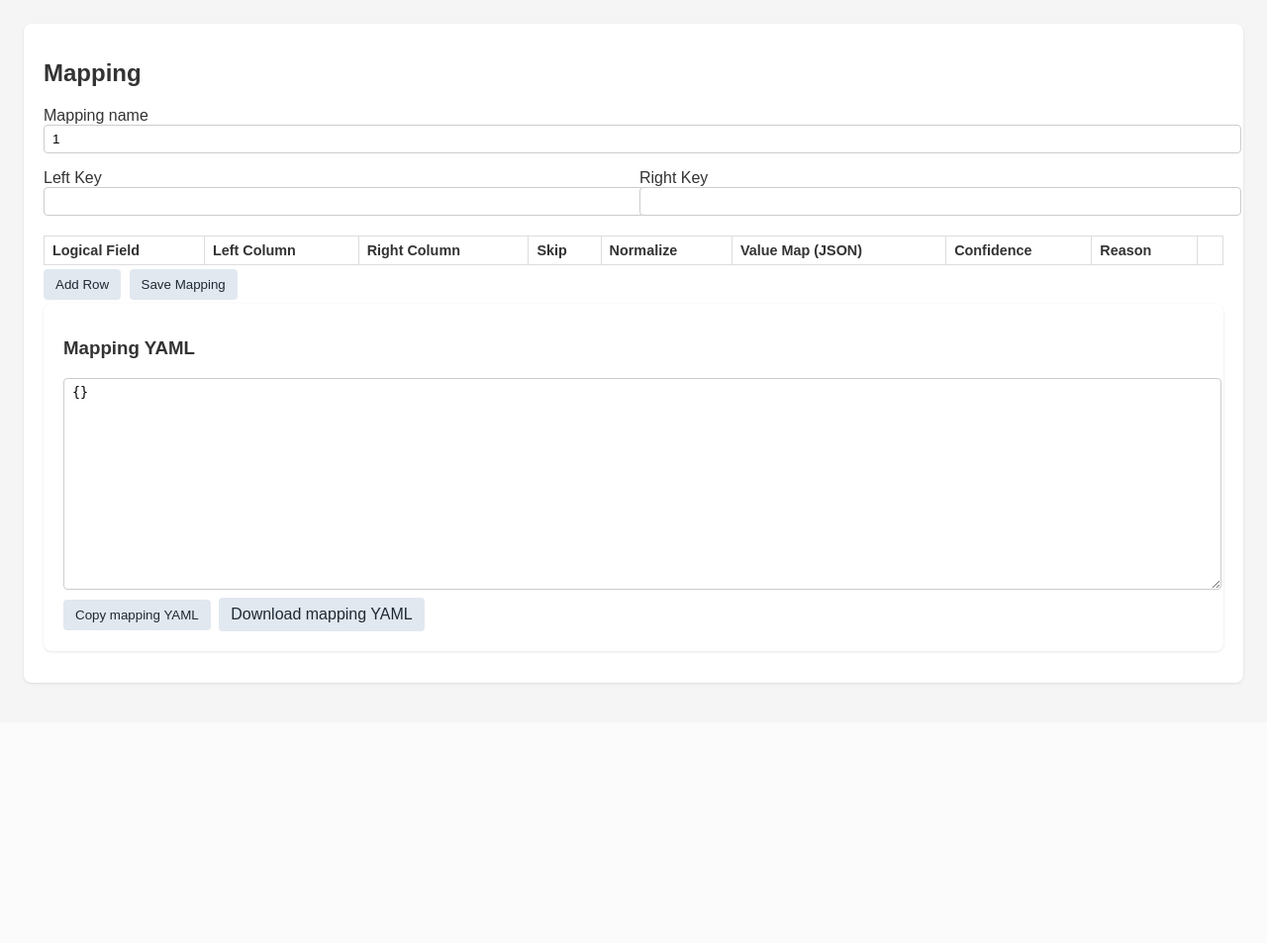
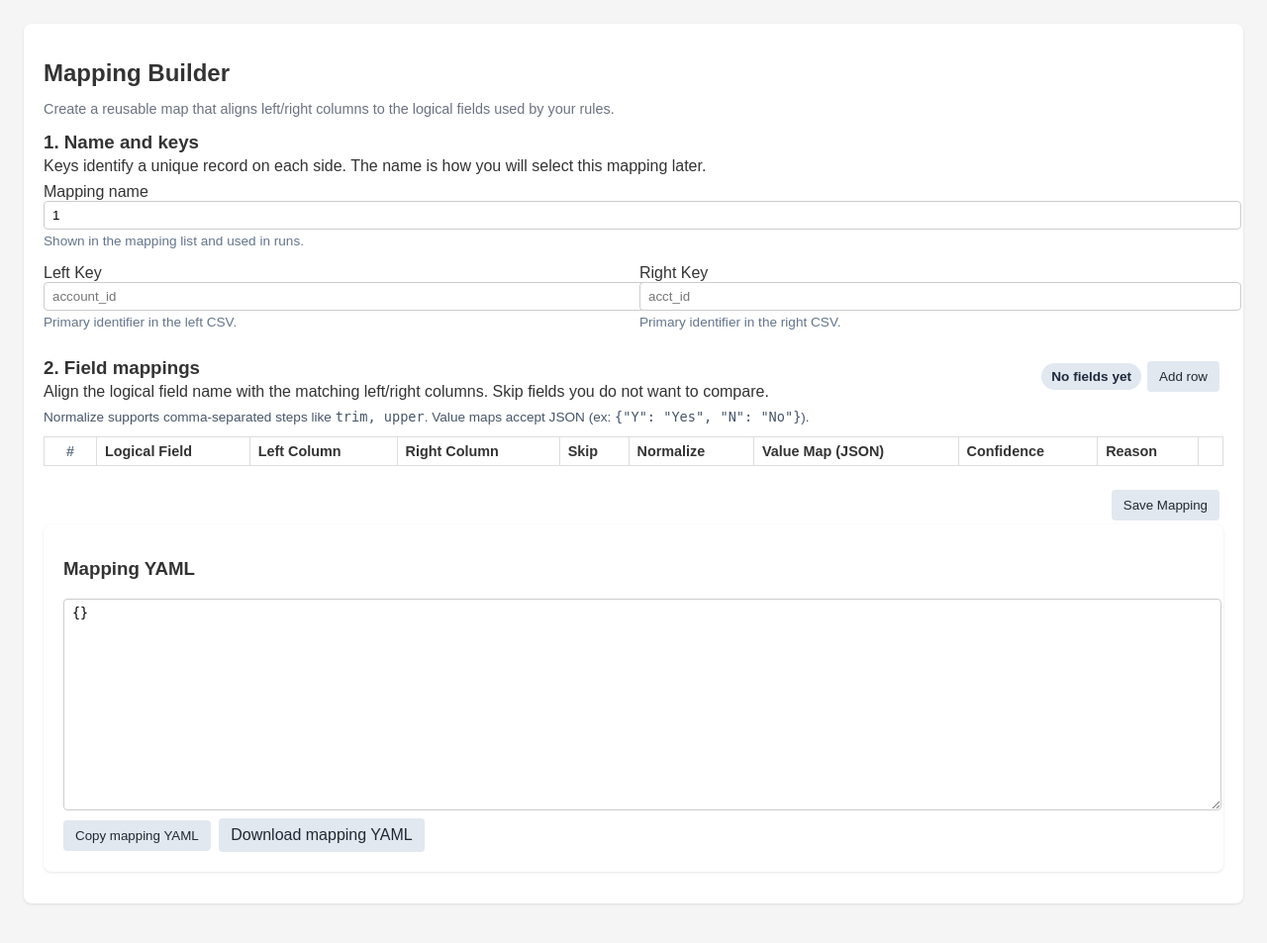
Before and after one commit to shadman-a/python-validator, a FastAPI app: page /mapping/edit/1 in a window 1280 px wide. Shown: the part 112-1065 px from the top of the page at 99% size. Before the commit the page ends 804 px from the top, so only its background shows below. Run offline with FastAPI, Linux system fonts and the light colour scheme; lists and menus that the app fills with data are empty.

Commit message:
Improve mapping builder UX

```diff
--- a/src/web/static/app.css
+++ b/src/web/static/app.css
@@ -91,6 +91,105 @@ textarea {
 
 .mapping-table select {
   width: 100%;
+}
+
+.page-header {
+  display: flex;
+  justify-content: space-between;
+  gap: 16px;
+  align-items: flex-start;
+  flex-wrap: wrap;
+}
+
+.page-header h2 {
+  margin-bottom: 4px;
+}
+
+.file-summary {
+  display: flex;
+  flex-direction: column;
+  gap: 6px;
+}
+
+.pill {
+  background: #f1f5f9;
+  border: 1px solid #e2e8f0;
+  color: #0f172a;
+  padding: 6px 10px;
+  border-radius: 999px;
+  font-size: 0.85rem;
+  display: inline-flex;
+  gap: 6px;
+  align-items: center;
+}
+
+.section-header {
+  display: flex;
+  justify-content: space-between;
+  gap: 12px;
+  align-items: flex-start;
+  margin-bottom: 8px;
+  flex-wrap: wrap;
+}
+
+.section-header h3 {
+  margin: 0;
+}
+
+.section-description {
+  margin: 4px 0 0;
+}
+
+.field-hint {
+  display: block;
+  margin-top: 4px;
+  font-size: 0.85rem;
+  color: #64748b;
+}
+
+.mapping-actions {
+  display: flex;
+  gap: 6px;
+  flex-wrap: wrap;
+}
+
+.field-count {
+  align-self: center;
+  padding: 6px 10px;
+  border-radius: 999px;
+  background: #e2e8f0;
+  color: #1e293b;
+  font-size: 0.85rem;
+  font-weight: 600;
+}
+
+.table-help {
+  margin: 0 0 8px;
+  font-size: 0.85rem;
+  color: #475569;
+}
+
+.mapping-table .row-index {
+  width: 36px;
+  text-align: center;
+  color: #64748b;
+  font-weight: 600;
+}
+
+.mapping-table tbody tr:hover {
+  background: #f8fafc;
+}
+
+.mapping-table textarea {
+  min-height: 48px;
+}
+
+.actions {
+  display: flex;
+  flex-wrap: wrap;
+  gap: 8px;
+  margin-top: 12px;
+  justify-content: flex-end;
 }
 
 .filters {
--- a/src/web/static/app.js
+++ b/src/web/static/app.js
@@ -41,11 +41,27 @@ function setupMappingTable() {
   const table = document.querySelector('.mapping-table');
   if (!table) return;
   const tbody = table.querySelector('tbody');
+  const tableWrapper = table.closest('.form-section');
+  const rowCountLabel = tableWrapper?.querySelector('[data-row-count]');
+
+  function updateRowNumbers() {
+    const rows = Array.from(tbody.querySelectorAll('tr'));
+    rows.forEach((row, index) => {
+      const cell = row.querySelector('.row-index');
+      if (cell) {
+        cell.textContent = String(index + 1);
+      }
+    });
+    if (rowCountLabel) {
+      rowCountLabel.textContent = rows.length ? `${rows.length} fields` : 'No fields yet';
+    }
+  }
 
   document.querySelectorAll('[data-action="add-row"]').forEach(btn => {
     btn.addEventListener('click', () => {
       const row = document.createElement('tr');
       row.innerHTML = `
+        <td class="row-index"></td>
         <td><input type="text" name="field_name" /></td>
         <td><input type="text" name="left_column" /></td>
         <td><input type="text" name="right_column" /></td>
@@ -58,17 +74,22 @@ function setupMappingTable() {
       `;
       tbody.appendChild(row);
       attachRemove(row);
+      updateRowNumbers();
     });
   });
 
   function attachRemove(row) {
     const btn = row.querySelector('[data-action="remove-row"]');
     if (btn) {
-      btn.addEventListener('click', () => row.remove());
+      btn.addEventListener('click', () => {
+        row.remove();
+        updateRowNumbers();
+      });
     }
   }
 
   tbody.querySelectorAll('tr').forEach(attachRemove);
+  updateRowNumbers();
 
   const autoBtn = document.querySelector('[data-action="auto-guess"]');
   if (autoBtn) {
--- a/src/web/templates/mapping.html
+++ b/src/web/templates/mapping.html
@@ -1,32 +1,67 @@
 {% extends "base.html" %}
 {% block content %}
 <section class="card">
-  <h2>Mapping</h2>
+  <div class="page-header">
+    <div>
+      <h2>Mapping Builder</h2>
+      <p class="muted">Create a reusable map that aligns left/right columns to the logical fields used by your rules.</p>
+    </div>
+    {% if left_path or right_path %}
+    <div class="file-summary">
+      {% if left_path %}<div class="pill"><strong>Left:</strong> {{ left_path }}</div>{% endif %}
+      {% if right_path %}<div class="pill"><strong>Right:</strong> {{ right_path }}</div>{% endif %}
+    </div>
+    {% endif %}
+  </div>
   <form method="post" action="/mapping/save">
     <input type="hidden" name="left_path" value="{{ left_path }}" />
     <input type="hidden" name="right_path" value="{{ right_path }}" />
     {% if rule_file %}<input type="hidden" name="rule_file" value="{{ rule_file }}" />{% endif %}
 
+    <div class="form-section">
+      <div class="section-header">
+        <div>
+          <h3>1. Name and keys</h3>
+          <p class="section-description">Keys identify a unique record on each side. The name is how you will select this mapping later.</p>
+        </div>
+      </div>
       <label>Mapping name
-      <input type="text" name="mapping_name" value="{{ mapping_name }}" placeholder="mapping_name" required />
+        <input type="text" name="mapping_name" value="{{ mapping_name }}" placeholder="customer_account_mapping" required />
+        <span class="field-hint">Shown in the mapping list and used in runs.</span>
       </label>
 
       <div class="form-grid">
         <label>Left Key
-        <input type="text" name="left_key" value="{{ mapping.keys.left if mapping else '' }}" required />
+          <input type="text" name="left_key" value="{{ mapping.keys.left if mapping else '' }}" placeholder="account_id" required />
+          <span class="field-hint">Primary identifier in the left CSV.</span>
         </label>
         <label>Right Key
-        <input type="text" name="right_key" value="{{ mapping.keys.right if mapping else '' }}" required />
+          <input type="text" name="right_key" value="{{ mapping.keys.right if mapping else '' }}" placeholder="acct_id" required />
+          <span class="field-hint">Primary identifier in the right CSV.</span>
         </label>
       </div>
+    </div>
 
+    <div class="form-section">
+      <div class="section-header">
+        <div>
+          <h3>2. Field mappings</h3>
+          <p class="section-description">Align the logical field name with the matching left/right columns. Skip fields you do not want to compare.</p>
+        </div>
+        <div class="mapping-actions">
+          <span class="field-count" data-row-count></span>
           {% if left_columns %}
-      <button class="button" type="button" data-action="auto-guess" data-left="{{ left_path }}" data-right="{{ right_path }}">Auto-guess mappings</button>
+            <button class="button" type="button" data-action="auto-guess" data-left="{{ left_path }}" data-right="{{ right_path }}">Auto-guess columns</button>
           {% endif %}
+          <button class="button" type="button" data-action="add-row">Add row</button>
+        </div>
+      </div>
+      <p class="table-help">Normalize supports comma-separated steps like <code>trim, upper</code>. Value maps accept JSON (ex: <code>{"Y": "Yes", "N": "No"}</code>).</p>
 
       <table class="mapping-table" data-has-columns="{{ 'true' if left_columns else 'false' }}">
         <thead>
           <tr>
+            <th class="row-index">#</th>
             <th>Logical Field</th>
             <th>Left Column</th>
             <th>Right Column</th>
@@ -42,12 +77,13 @@
         {% if mapping %}
           {% for field, config in mapping.fields.items() %}
           <tr>
-          <td><input type="text" name="field_name" value="{{ field }}" /></td>
-          <td><input type="text" name="left_column" value="{{ config.left }}" /></td>
-          <td><input type="text" name="right_column" value="{{ config.right }}" /></td>
+            <td class="row-index"></td>
+            <td><input type="text" name="field_name" value="{{ field }}" placeholder="logical_field" /></td>
+            <td><input type="text" name="left_column" value="{{ config.left }}" placeholder="left_column" /></td>
+            <td><input type="text" name="right_column" value="{{ config.right }}" placeholder="right_column" /></td>
             <td><input type="checkbox" name="skip" value="{{ loop.index0 }}" {% if config.skip %}checked{% endif %} /></td>
-          <td><input type="text" name="normalize" value="{{ config.normalize | join(', ') }}" /></td>
-          <td><textarea name="value_map">{{ config.value_map | tojson }}</textarea></td>
+            <td><input type="text" name="normalize" value="{{ config.normalize | join(', ') }}" placeholder="trim, upper" /></td>
+            <td><textarea name="value_map" placeholder='{"Y": "Yes"}'>{{ config.value_map | tojson }}</textarea></td>
             <td class="confidence"></td>
             <td class="reason"></td>
             <td><button type="button" data-action="remove-row">Remove</button></td>
@@ -56,6 +92,7 @@
         {% else %}
           {% for suggestion in suggestions %}
           <tr data-left="{{ suggestion.left_column }}">
+            <td class="row-index"></td>
             <td><input type="text" name="field_name" value="{{ suggestion.left_column|lower|replace(' ', '_') }}" /></td>
             <td>
               <select name="left_column">
@@ -73,7 +110,7 @@
             </td>
             <td><input type="checkbox" name="skip" value="{{ loop.index0 }}" /></td>
             <td><input type="text" name="normalize" value="" placeholder="trim, upper" /></td>
-          <td><textarea name="value_map"></textarea></td>
+            <td><textarea name="value_map" placeholder='{"Y": "Yes"}'></textarea></td>
             <td class="confidence">{{ suggestion.confidence }}</td>
             <td class="reason">{{ suggestion.reasons | join(', ') }}</td>
             <td><button type="button" data-action="remove-row">Remove</button></td>
@@ -82,9 +119,9 @@
         {% endif %}
         </tbody>
       </table>
+    </div>
 
     <div class="actions">
-      <button class="button" type="button" data-action="add-row">Add Row</button>
       <button class="button" type="submit" name="action" value="save">Save Mapping</button>
       {% if left_path and right_path %}
       <button class="button primary" type="submit" name="action" value="save_and_run">Save and Start Run</button>
```
Lines whose indentation alone changed are shown as unchanged.
